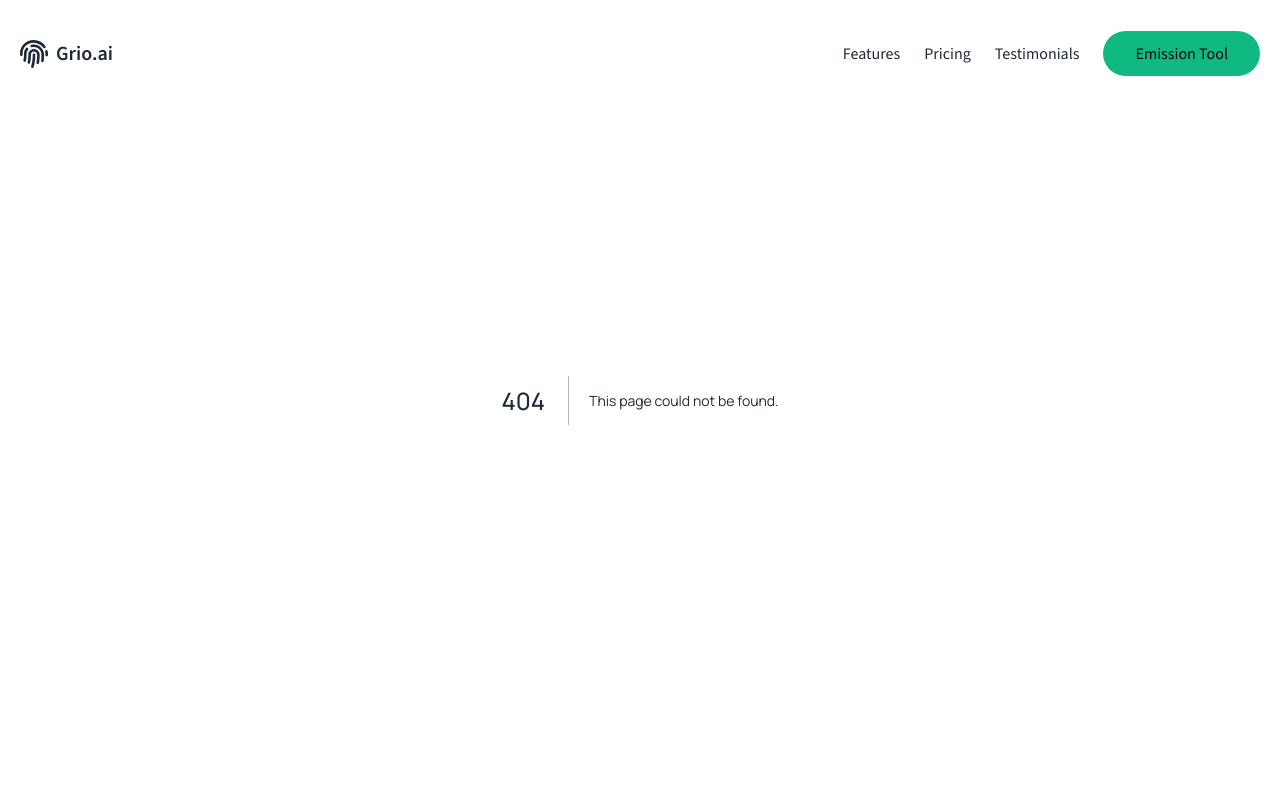
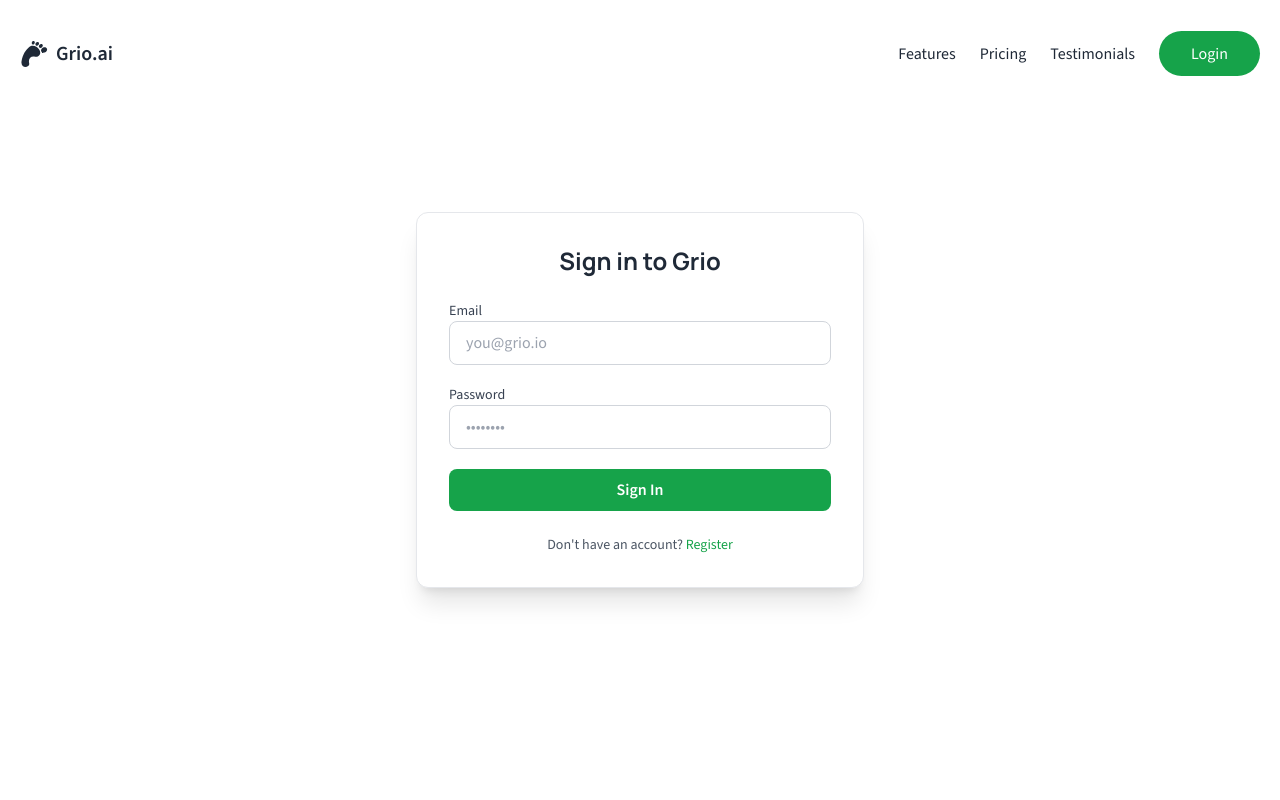
Before and after one commit to dhivek1/carbtrack-saas-landing-page, a Next.js app: page /auth1 in a window 1280 px wide. Before the commit this address had no page. Shown: the top 800 px of the page. Built offline with nearby package versions, Linux system fonts and the light colour scheme.

Commit message:
chaanges

```diff
--- /dev/null
+++ b/src/app/auth1/page.tsx
@@ -0,0 +1,65 @@
+'use client';
+
+import { useState } from 'react';
+
+export default function AuthPage() {
+  const [isRegister, setIsRegister] = useState(false);
+
+  return (
+    <main className="min-h-screen flex items-center justify-center bg-white px-4">
+      <div className="w-full max-w-md bg-white shadow-xl rounded-xl p-8 border">
+        <h2 className="text-2xl font-bold text-center text-gray-800 mb-6">
+          {isRegister ? 'Create Your Grio Account' : 'Sign in to Grio'}
+        </h2>
+
+        <form className="space-y-5">
+          {isRegister && (
+            <div>
+              <label className="block text-sm font-medium text-gray-700">Full Name</label>
+              <input
+                type="text"
+                placeholder="Jane Doe"
+                className="w-full px-4 py-2 border border-gray-300 rounded-lg focus:ring-2 focus:ring-primary"
+              />
+            </div>
+          )}
+
+          <div>
+            <label className="block text-sm font-medium text-gray-700">Email</label>
+            <input
+              type="email"
+              placeholder="you@grio.io"
+              className="w-full px-4 py-2 border border-gray-300 rounded-lg focus:ring-2 focus:ring-primary"
+            />
+          </div>
+
+          <div>
+            <label className="block text-sm font-medium text-gray-700">Password</label>
+            <input
+              type="password"
+              placeholder="••••••••"
+              className="w-full px-4 py-2 border border-gray-300 rounded-lg focus:ring-2 focus:ring-primary"
+            />
+          </div>
+
+          <button
+            type="submit"
+            className="w-full py-2 bg-green-600 hover:bg-green-700 text-white font-semibold rounded-lg transition"
+          >
+            {isRegister ? 'Register' : 'Sign In'}
+          </button>
+        </form>
+
+        <p className="mt-6 text-center text-sm text-gray-600">
+          {isRegister ? 'Already have an account?' : "Don't have an account?"}{' '}
+          <button
+            onClick={() => setIsRegister(!isRegister)}
+            className="text-green-600 hover:underline font-medium"
+          >
+            {isRegister ? 'Sign In' : 'Register'}
+          </button>
+        </p>
+      </div>
+    </main>
+  );
+}
--- a/src/components/Header.tsx
+++ b/src/components/Header.tsx
@@ -4,7 +4,7 @@ import Link from 'next/link';
 import React, { useState } from 'react';
 import { Transition } from '@headlessui/react';
 import { HiOutlineXMark, HiBars3 } from 'react-icons/hi2';
-import { FaFingerprint } from 'react-icons/fa';
+import { GiFootprint } from "react-icons/gi";
 
 import Container from './Container';
 import { menuItems } from '@/data/menuItems';
@@ -22,7 +22,7 @@ const Header: React.FC = () => {
                 <nav className="shadow-md md:shadow-none bg-white md:bg-transparent mx-auto flex justify-between items-center py-2 px-5 md:py-10">
                     {/* Logo */}
                     <Link href="/" className="flex items-center gap-2">
-                        <FaFingerprint className="text-foreground min-w-fit w-7 h-7" />
+                        <GiFootprint className="text-foreground min-w-fit w-7 h-7" />
                         <span className="manrope text-xl font-semibold text-foreground cursor-pointer">
                             Grio.ai
                         </span>
@@ -38,8 +38,11 @@ const Header: React.FC = () => {
                             </li>
                         ))}
                         <li>
-                            <Link href="/calculator" className="text-black bg-primary hover:bg-primary-accent px-8 py-3 rounded-full transition-colors">
-                                Emission Tool
+                            <Link
+                                href="/auth"
+                                className="text-white bg-green-600 hover:bg-green-700 px-8 py-3 rounded-full transition-colors"
+                            >
+                                Login
                             </Link>
                         </li>
                     </ul>
@@ -84,8 +87,12 @@ const Header: React.FC = () => {
                             </li>
                         ))}
                         <li>
-                            <Link href="/calculator" className="text-black bg-primary hover:bg-primary-accent px-5 py-2 rounded-full block w-fit" onClick={toggleMenu}>
-                                Emission Tool
+                            <Link
+                                href="/auth"
+                                className="text-white bg-green-600 hover:bg-green-700 px-5 py-2 rounded-full block w-fit"
+                                onClick={toggleMenu}
+                            >
+                                Login
                             </Link>
                         </li>
                     </ul>
```
Also changed, not shown: 1 other file (tests, documents, lock files or other folders).
